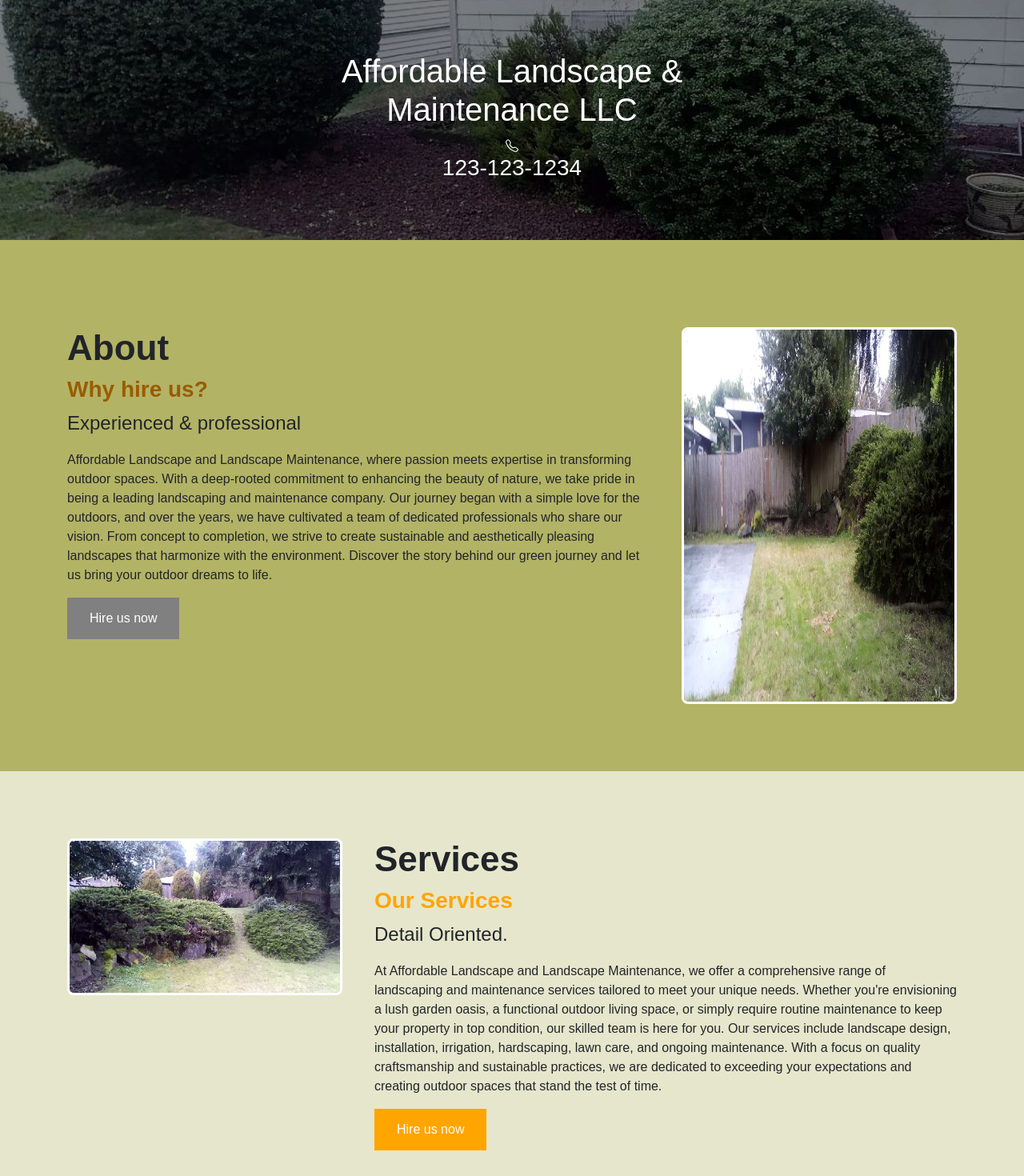
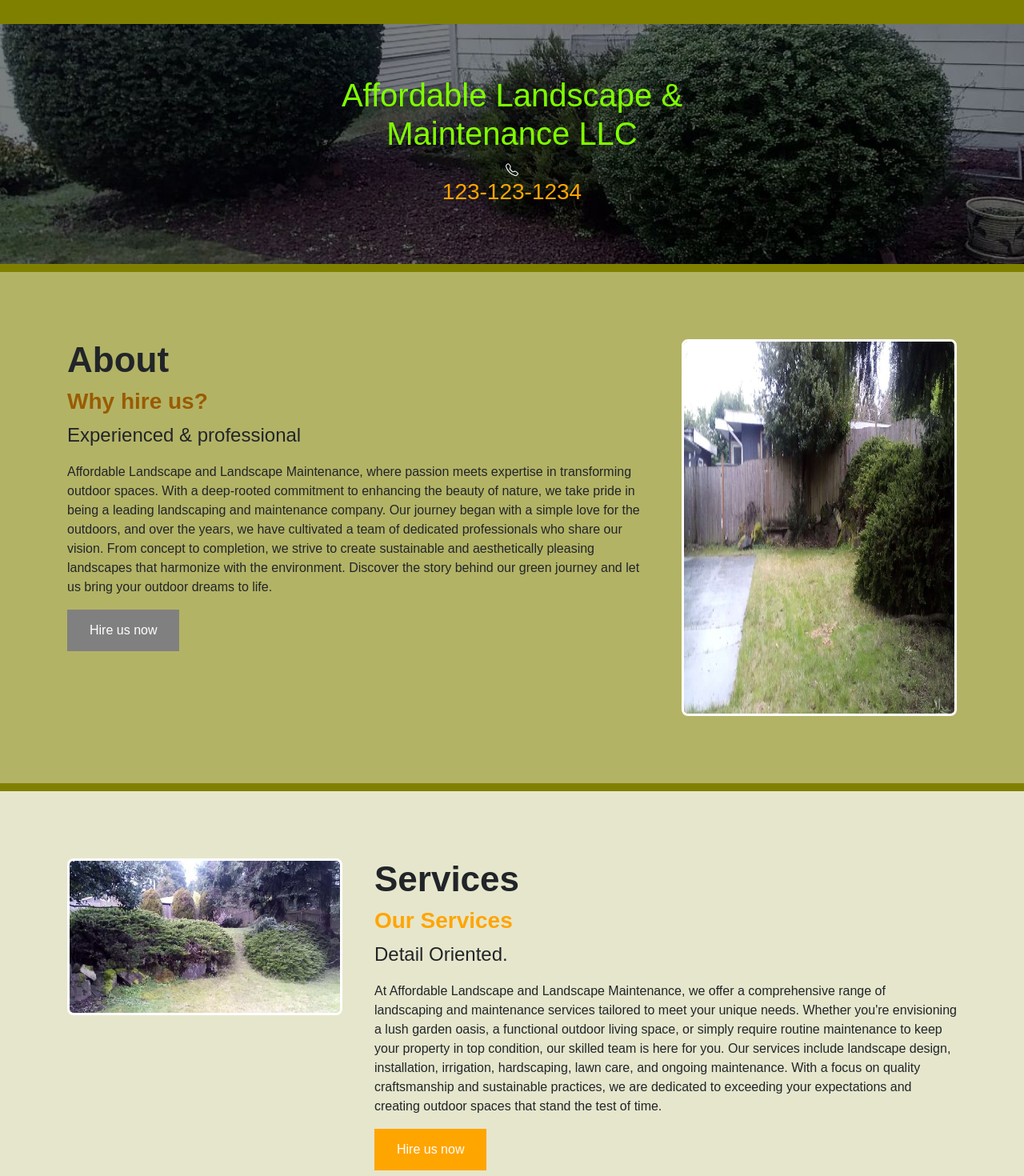
Before and after one commit to Gooberin95/applebees, a React (Create React App) app: page / in a window 1280 px wide. Shown: the top 1470 px of the page at 80% size. Built offline with nearby package versions, Linux system fonts and the light colour scheme.

Commit message:
adding style

```diff
--- a/src/Components/Jumbo.js
+++ b/src/Components/Jumbo.js
@@ -6,14 +6,18 @@ import { BsTelephone } from 'react-icons/bs';
 function Jumbo() {
 	return (
 		<>
+
+		<div style={{height: "30px", backgroundColor: "rgba(128,128,0.1)"}}></div>
 		<div className={style["hero-image"]}>
 		<div className={style["hero-text"]}>
-		<h1>Affordable Landscape & Maintenance LLC</h1>
-		<BsTelephone/><h3>123-123-1234</h3>
+		<h1 style={{color: "rgba(128,288,0,1)"}}>Affordable Landscape & Maintenance LLC</h1>
+		<BsTelephone/><h3 style={{color: "orange"}}>123-123-1234</h3>
+
 		</div>
+
 		</div>
-		<div style={{height: "25px", backgroundColor: "rgba(128,128,0,0.6)"}}>
-		</div>
+		 <div style={{height: "10px", backgroundColor: "rgba(128,128,0.1)"}}></div>
+
 		</>
 
 	);
--- a/src/Components/Section.js
+++ b/src/Components/Section.js
@@ -29,6 +29,7 @@ import estimatesdata from './contactdata.js';
 					  		            </div>
 					  		          </div>
 					  		        </div>
+							       <div style={{height: "10px", backgroundColor: "rgba(128,128,0.1)"}}></div>
 
 					  		        <div className={styles.container} style={{ backgroundColor:   "rgba(128,128,0,0.2)" }}>
 					  		          <div className={styles.row}>
@@ -43,6 +44,8 @@ import estimatesdata from './contactdata.js';
 					  		            </div>
 					  		          </div>
 					  		        </div>
+					  			<div style={{height: "10px", backgroundColor: "rgba(128,128,0.1)"}}></div>
+
 
 					  		        <div className={styles.container} id="section3" style={{backgroundColor:   "rgba(128,128,0,0.3)"}}>
 					  		          <div className={styles.row}>
```
